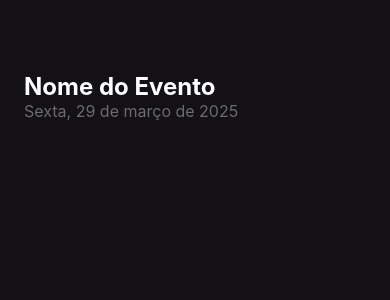
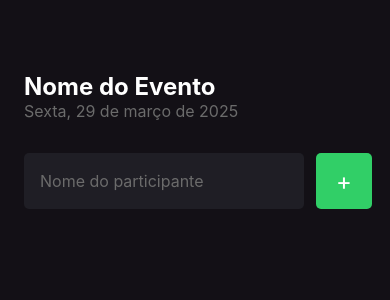
Before and after one commit to fabramosdev/imhere, a React Native app: screen / in a window 390 px wide. Shown: the top 300 px of the page. Built offline with nearby package versions, Linux system fonts and the light colour scheme.

Commit message:
create form component

```diff
--- a/App.tsx
+++ b/App.tsx
@@ -1,4 +1,4 @@
-import Home from "./src/screeens/Home";
+import { Home } from "./src/screeens/Home";
 
 export default function App() {
   return <Home />
--- a/src/screeens/Home/index.tsx
+++ b/src/screeens/Home/index.tsx
@@ -1,11 +1,30 @@
-import { View, Text } from "react-native"
+import { View, Text, TextInput, TouchableOpacity } from "react-native"
 import { styles } from "./styles"
 
-export default function Home() {
+export function Home() {
+
+    function handleParticipantAdd() {
+        console.log('Adicionar participante')
+    }
+
     return (
         <View style={styles.container}>
             <Text style={styles.eventName}>Nome do Evento</Text>
             <Text style={styles.eventDate}>Sexta, 29 de março de 2025</Text>
+
+            <View style={styles.form}>
+                <TextInput
+                    style={styles.input}
+                    placeholder="Nome do participante"
+                    placeholderTextColor={'#6b6b6b'}
+                />
+
+                <TouchableOpacity
+                    style={styles.button}
+                    onPress={handleParticipantAdd}>
+                    <Text style={styles.buttonText}>+</Text>
+                </TouchableOpacity>
+            </View>
         </View>
     )
 }
--- a/src/screeens/Home/styles.ts
+++ b/src/screeens/Home/styles.ts
@@ -15,5 +15,33 @@
     eventDate: {
         color: '#6b6b6b',
         fontSize: 16,
+    },
+    input: {
+        flex: 1,
+        backgroundColor: '#1f1e25',
+        height: 56,
+        borderRadius: 5,
+        color: '#fff',
+        padding: 16,
+        fontSize: 16,
+        marginRight: 12,
+    },
+    buttonText: {
+        color: '#fff',
+        fontSize: 24,
+    },
+    button: {
+        width: 56,
+        height: 56,
+        borderRadius: 5,
+        backgroundColor: '#31cf67',
+        alignItems: 'center',
+        justifyContent: 'center',
+    },
+    form: {
+        width: '100%',
+        flexDirection: 'row',
+        marginTop: 32,
+        marginBottom: 42
     }
 });
```
